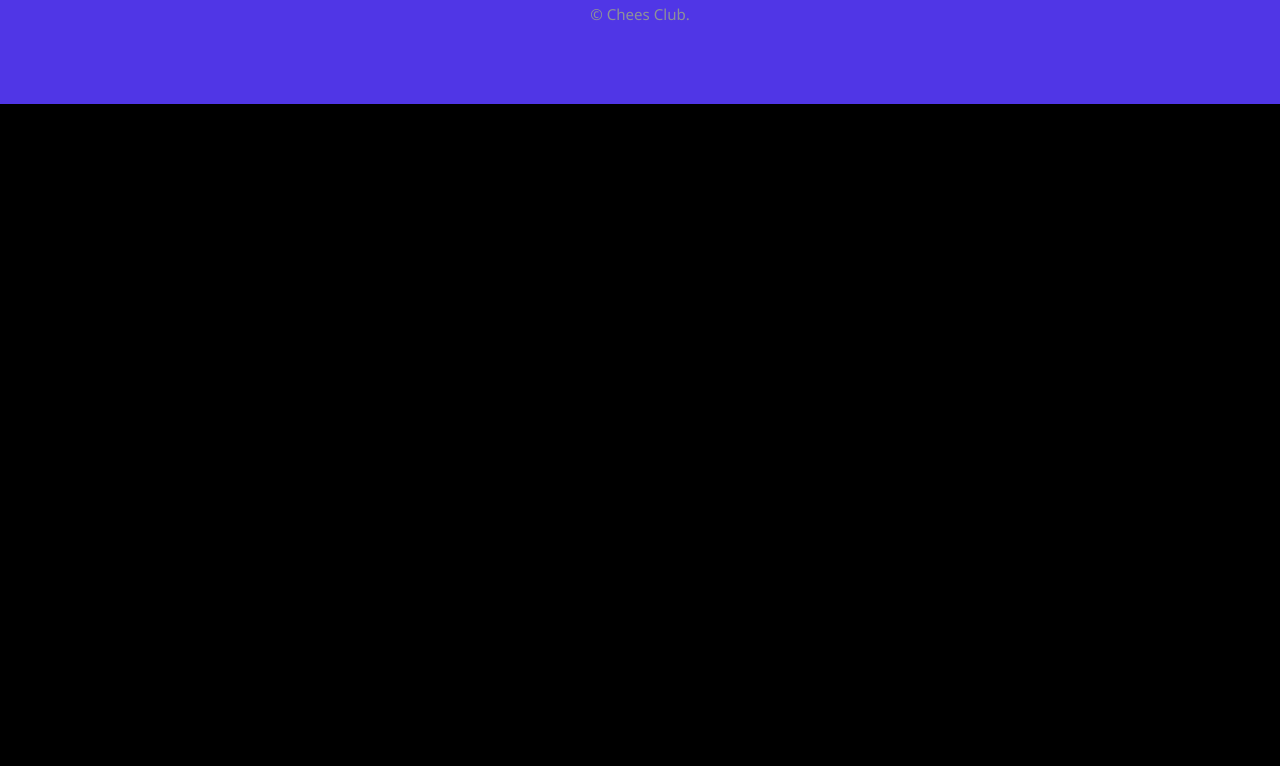
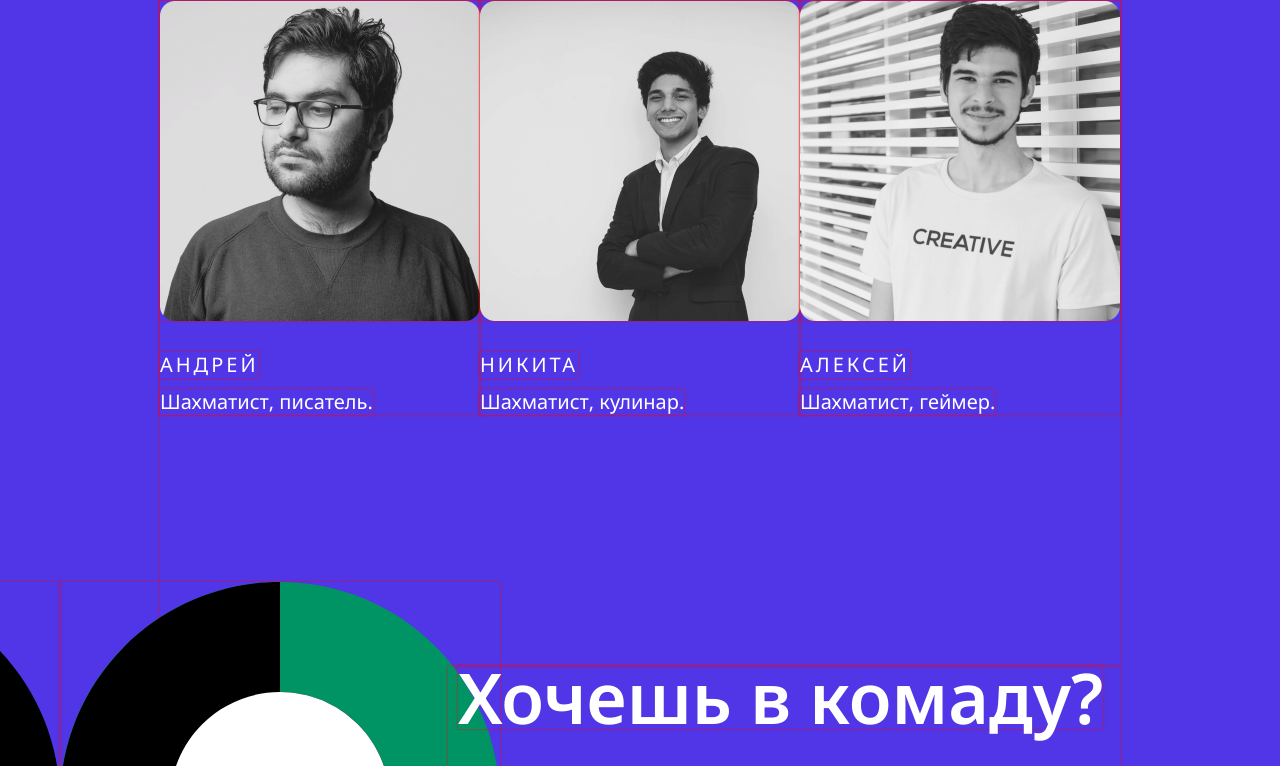
Before and after one commit to Annebula77/chess-club-alternative-yp, a plain HTML site: page index.html in a window 1280 px wide. Shown: the part 1214-1980 px from the top of the page. Before the commit the page ends 1318 px from the top, so only its background shows below. Drawn offline with Linux system fonts and the light colour scheme.

Commit message:
added teams and buttles

```diff
--- /dev/null
+++ b/blocks/buttles/buttles.scss
@@ -0,0 +1,104 @@
+$font-color: rgba(255, 255, 255, 1);
+$font-family: 'Noto Sans';
+$gen-width: 1440px;
+$color-1: rgba(0, 0, 0, 1);
+$color-2: rgba(80, 54, 230, 1);
+$font-color: rgba(255, 255, 255, 1);
+$green: rgba(0, 148, 101, 1);
+$font-family: 'Noto Sans';
+$hover: rgba(6, 108, 76, 1);
+
+@mixin desctop-button-reg {
+  font-weight: 600;
+  font-size: 15px;
+  line-height: (18px)/15px;
+  width: 218px;
+  height: 48px;
+}
+
+@mixin desctop-board {
+  width: 416px;
+  height: 104px;
+}
+
+@mixin mobile-board {
+  width: 280px;
+  height: 70px;
+}
+
+@mixin large-text-desktop {
+  font-size: 70px;
+  font-weight: 600;
+  line-height: 0.9;
+}
+
+@mixin large-text-mobile {
+  font-size: 40px;
+  font-weight: 600;
+  line-height: (36px)/40px;
+}
+
+@mixin medium-text-desktop {
+  font-size: 20px;
+  font-weight: 400;
+  line-height: 1.3;
+}
+
+@mixin medium-text-mobile {
+  font-size: 12px;
+  font-weight: 400;
+  line-height: (15.6px)/12px;
+}
+
+@mixin desktop-photo {
+  width: 320px;
+  height: 320px;
+}
+
+@mixin null-spacing {
+  margin: 0;
+  padding: 0;
+}
+
+@mixin circles-desk {
+  display: block;
+  position: absolute;
+  z-index: 0;
+}
+
+.buttles {
+  box-sizing: border-box;
+  display: flex;
+  flex-direction: column;
+  width: 100%;
+  margin: 0;
+  padding: 80px 160px 80px;
+  background-image: url(../../images/green_white-semi-circle.svg);
+  background-repeat: no-repeat;
+  background-position: 100px bottom;
+}
+
+.buttles__gallery {
+  box-sizing: border-box;
+  width: 100%;
+  display: flex;
+  flex-direction: row;
+  justify-content: space-between;
+  padding: 0;
+  margin: 110px 0 110px;
+}
+
+.buttles__photo {
+  display: block;
+  width: 320px;
+  height: 320px;
+  @include null-spacing;
+}
+
+.buttles__board {
+  display: block;
+  @include null-spacing;
+  align-self: flex-end;
+  width: 416px;
+  height: 104px;
+}
--- a/blocks/general/general.scss
+++ b/blocks/general/general.scss
@@ -1,10 +1,15 @@
-/* {
+* {
   box-shadow: 0 0 2px red;
-}*/
+}
 
 $gen-width: 1440px;
 $color-1: rgba(0, 0, 0, 1);
 $font-family: 'Noto Sans';
+
+@mixin null-spacing {
+  margin: 0;
+  padding: 0;
+}
 
 .page {
   box-sizing: border-box;
@@ -24,3 +29,12 @@ $font-family: 'Noto Sans';
   padding: 0;
   background-color: $color-1;
 }
+
+.content {
+  box-sizing: border-box;
+  display: flex;
+  flex-direction: column;
+  align-items: center;
+  width: 100%;
+  @include null-spacing;
+}
--- /dev/null
+++ b/blocks/team/team.scss
@@ -0,0 +1,197 @@
+$font-color: rgba(255, 255, 255, 1);
+$font-family: 'Noto Sans';
+$gen-width: 1440px;
+$color-1: rgba(0, 0, 0, 1);
+$color-2: rgba(80, 54, 230, 1);
+$font-color: rgba(255, 255, 255, 1);
+$green: rgba(0, 148, 101, 1);
+$font-family: 'Noto Sans';
+$hover: rgba(6, 108, 76, 1);
+
+@mixin desctop-button-reg {
+  font-weight: 600;
+  font-size: 15px;
+  line-height: (18px)/15px;
+  width: 218px;
+  height: 48px;
+}
+
+@mixin desctop-board {
+  width: 416px;
+  height: 104px;
+}
+
+@mixin mobile-board {
+  width: 280px;
+  height: 70px;
+}
+
+@mixin large-text-desktop {
+  font-size: 70px;
+  font-weight: 600;
+  line-height: 0.9;
+}
+
+@mixin large-text-mobile {
+  font-size: 40px;
+  font-weight: 600;
+  line-height: (36px)/40px;
+}
+
+@mixin medium-text-desktop {
+  font-size: 20px;
+  font-weight: 400;
+  line-height: 1.3;
+}
+
+@mixin medium-text-mobile {
+  font-size: 12px;
+  font-weight: 400;
+  line-height: (15.6px)/12px;
+}
+
+@mixin desktop-photo {
+  width: 320px;
+  height: 320px;
+}
+
+@mixin null-spacing {
+  margin: 0;
+  padding: 0;
+}
+
+@mixin circles-desk {
+  display: block;
+  position: absolute;
+  z-index: 0;
+}
+
+.team {
+  position: relative;
+  box-sizing: border-box;
+  display: flex;
+  flex-direction: column;
+  width: 100%;
+  background-color: $color-2;
+  margin: 0;
+  padding: 80px 160px 60px;
+  overflow: hidden;
+}
+
+.team__semi-circle-black {
+  @include circles-desk;
+  top: 926px;
+  height: 440px;
+  left: 0;
+  @include null-spacing;
+}
+
+.team__quarter-green {
+  @include circles-desk;
+  top: 926px + 220px;
+  width: 220px;
+  left: 0;
+  @include null-spacing;
+}
+
+.team__circle-green {
+  @include circles-desk;
+  top: 926px;
+  width: 440px;
+  left: 220px;
+  padding: 0;
+  @include null-spacing;
+}
+
+.text-box {
+  box-sizing: border-box;
+  width: 685px * 100% / $gen-width;
+  display: flex;
+  flex-direction: column;
+  align-items: flex-start;
+  gap: 40px;
+  @include null-spacing;
+  z-index: 1;
+}
+
+.text-box__title {
+  display: block;
+  @include large-text-desktop;
+  color: $font-color;
+  margin: 0;
+}
+
+.text-box__subtitle {
+  display: block;
+  @include medium-text-desktop;
+  color: $font-color;
+  margin: 0;
+}
+
+.team__photo-box {
+  box-sizing: border-box;
+  display: flex;
+  flex-direction: row;
+  justify-content: space-between;
+  padding: 110px 0 251px;
+  margin: 0;
+}
+
+.team__member-card {
+  box-sizing: border-box;
+  display: flex;
+  flex-direction: column;
+  align-items: flex-start;
+  @include null-spacing;
+  gap: 11px;
+}
+
+.team__member-photo {
+  display: block;
+  width: 320px;
+  height: 320px;
+  padding: 0;
+  margin: 0 0 20px;
+}
+
+.team__member-name {
+  display: block;
+  @include medium-text-desktop;
+  letter-spacing: 3px;
+  text-transform: uppercase;
+  color: $font-color;
+  @include null-spacing;
+}
+
+.team__member-about {
+  display: block;
+  @include medium-text-desktop;
+  color: $font-color;
+  @include null-spacing;
+}
+
+.text-box_spacing {
+  align-self: flex-end;
+  padding-bottom: 112px;
+  padding-left: 10px;
+}
+
+@media screen and (max-width: 1280px) {
+  .team__semi-circle-black {
+    left: -160px;
+  }
+
+  .team__quarter-green {
+    @include circles-desk;
+
+    left: -160px;
+  }
+
+  .team__circle-green {
+    left: 60px;
+  }
+
+  .text-box {
+    width: 70%;
+  }
+}
--- a/index.html
+++ b/index.html
@@ -26,7 +26,50 @@
     </div>
   </header>
   <main class="content">
-
+    <section class="team" aria-label="team">
+      <article class="text-box">
+        <h2 class="text-box__title">Наша команда</h2>
+        <p class="text-box__subtitle">Лучшие шахматисты и шахматистки любители России, гройсмейстеры, с ними играть —
+          одно удовольствие!</p>
+      </article>
+      <div class="team__photo-box">
+        <article class="team__member-card">
+          <img class="team__member-photo" src="./images/Andrew.png" alt="Andrew">
+          <h3 class="team__member-name">Андрей</h3>
+          <p class="team__member-about">Шахматист, писатель.</p>
+        </article>
+        <article class="team__member-card">
+          <img class="team__member-photo" src="./images/Nikita.png" alt="Nikita">
+          <h3 class="team__member-name">Никита</h3>
+          <p class="team__member-about">Шахматист, кулинар.</p>
+        </article>
+        <article class="team__member-card">
+          <img class="team__member-photo" src="./images/Alex.png" alt="Alexey">
+          <h3 class="team__member-name">Алексей</h3>
+          <p class="team__member-about">Шахматист, геймер.</p>
+        </article>
+      </div>
+      <article class="text-box text-box_spacing">
+        <h2 class="text-box__title">Хочешь в комаду?</h2>
+        <p class="text-box__subtitle">Свяжись с нами и мы обсудим все детали присоеденения к команде.</p>
+      </article>
+      <img class="team__semi-circle-black" src="./images/black-semi-circle.svg" alt="черный полукруг">
+      <img class="team__quarter-green" src="./images/green-quarter.svg" alt="четверть зеленого круга">
+      <img class="team__circle-green" src="./images/Green-rings-full.svg" alt="зеленая окружность">
+    </section>
+    <section class="buttles" aria-label="buttles">
+      <article class="text-box">
+        <h2 class="text-box__title">Сражения</h2>
+        <p class="text-box__subtitle">Сражайтесь в парах и приятно проводите время. Если хотите прокачать свои навыки —
+          сыграйте с нашими шахматистами.</p>
+      </article>
+      <div class="buttles__gallery">
+        <img class="buttles__photo" src="./images/buttle_1.png" alt="шахматы в парке на скамейке">
+        <img class="buttles__photo" src="./images/buttle_2.png" alt="быстрые шахматы">
+        <img class="buttles__photo" src="./images/buttle_3.png" alt="шахматы на пляже">
+      </div>
+      <img class="buttles__board" src="./images/chess-board-green.svg" alt="зеленая шахматная доска">
+    </section>
   </main>
   <footer class="footer">
     <div class="footer__container">
--- a/pages/index.css
+++ b/pages/index.css
@@ -1,5 +1,7 @@
-@import url(../vendor/normalize.css);
-@import url('https://fonts.googleapis.com/css2?family=Noto+Sans:wght@400;600&display=swap');
-@import url(../blocks/general/general.css);
-@import url(../blocks/header/header.css);
-@import url(../blocks/footer/footer.css);
+@import url("../vendor/normalize.css");
+@import url("https://fonts.googleapis.com/css2?family=Noto+Sans:wght@400;600&display=swap");
+@import url("../blocks/general/general.css");
+@import url("../blocks/header/header.css");
+@import url("../blocks/footer/footer.css");
+@import url("../blocks/team/team.css");
+@import url("../blocks/buttles/buttles.css");
```
Also changed, not shown: blocks/buttles/buttles.css (added), blocks/general/general.css, blocks/team/team.css (added), 3 other files.
